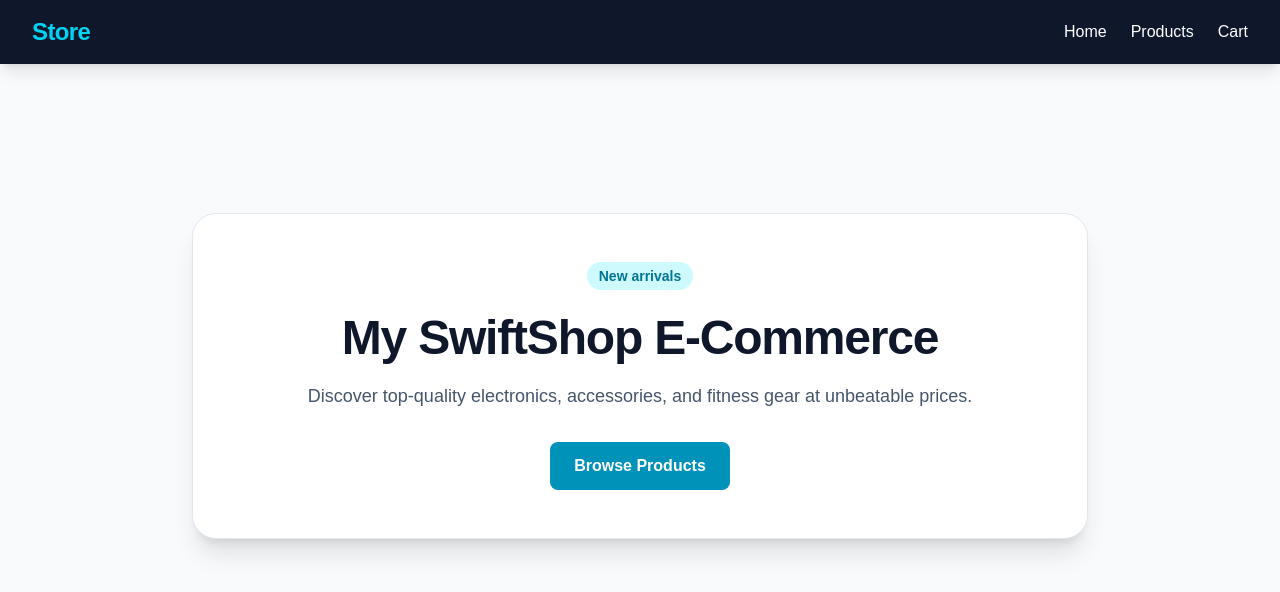
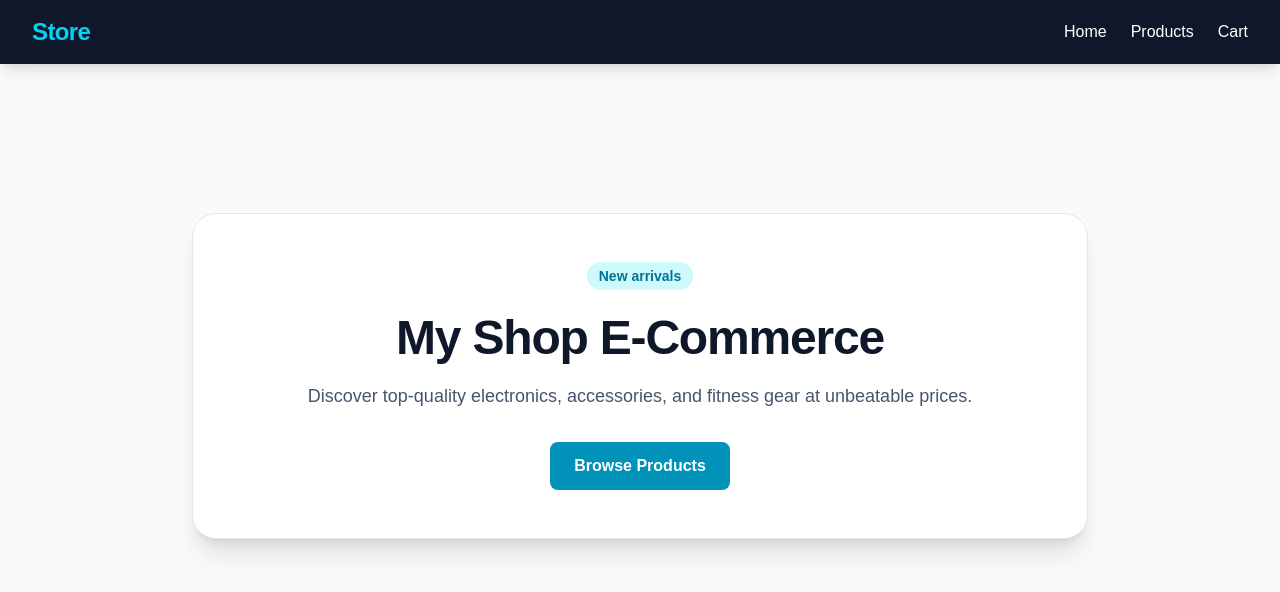
Before and after one commit to Kylian1592005/AuraShop-E-Commerce-Store, a React (Vite) app: page / in a window 1280 px wide. Shown: the top 592 px of the page. Built offline with nearby package versions, Linux system fonts and the light colour scheme.

Commit message:
update shop name in Home component

```diff
--- a/src/pages/Home.jsx
+++ b/src/pages/Home.jsx
@@ -8,7 +8,7 @@ export default function Home() {
           New arrivals
         </span>
         <h1 className="mt-6 text-4xl font-extrabold tracking-tight text-slate-900 sm:text-5xl">
-          My SwiftShop E-Commerce
+          My Shop E-Commerce
         </h1>
 
         <p className="mx-auto mt-5 max-w-2xl text-lg text-slate-600">
```
